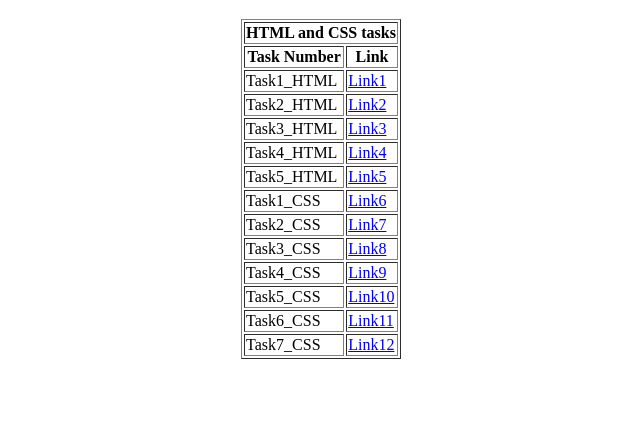
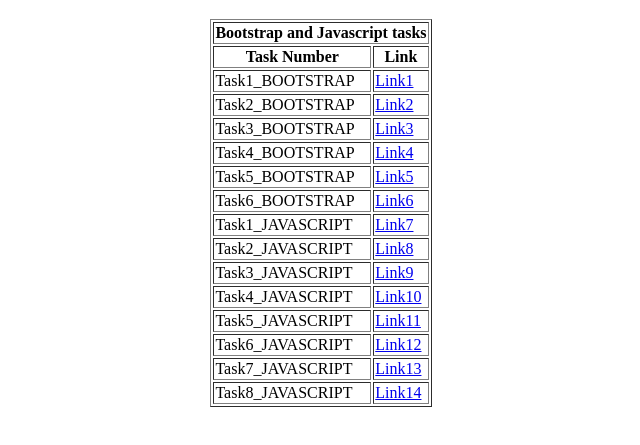
Before and after one commit to Bhavya-Choubey/Bootstrap_and_Javascript_Tasks, a plain HTML site: page index.html in a window 1280 px wide. Shown: the part 61-506 px from the top of the page, without its empty margins (319-959 px from the left). Drawn offline with Linux system fonts and the light colour scheme.

Commit message:
Update index.html

```diff
--- a/index.html
+++ b/index.html
@@ -10,7 +10,7 @@
         <h1>Index Page</h1>
         <table border="1">
             <tr>
-                <th colspan="2">HTML and CSS tasks</th>
+                <th colspan="2">Bootstrap and Javascript tasks</th>
             </tr>
             <tr>
                 <th>Task Number</th>
@@ -18,63 +18,72 @@
             </tr>
 
             <tr>
-                <td>Task1_HTML</td>
-                <td><a href="./Task1_html.html">Link1</a></td>
+                <td>Task1_BOOTSTRAP</td>
+                <td><a href="Task1_bs.html">Link1</a></td>
             </tr>
 
             <tr>
-                <td>Task2_HTML</td>
-                <td><a href="./Task2_html.html">Link2</a></td>
+                <td>Task2_BOOTSTRAP</td>
+                <td><a href="Task2_bs.html">Link2</a></td>
             </tr>
 
             <tr>
-                <td>Task3_HTML</td>
-                <td><a href="./Task3_html.html">Link3</a></td>
+                <td>Task3_BOOTSTRAP</td>
+                <td><a href="Task3_bs.html">Link3</a></td>
             </tr>
 
             <tr>
-                <td>Task4_HTML</td>
-                <td><a href="./Task4_html.html">Link4</a></td>
+                <td>Task4_BOOTSTRAP</td>
+                <td><a href="Task4_bs.html">Link4</a></td>
             </tr>
 
             <tr>
-                <td>Task5_HTML</td>
-                <td><a href="./Task5_html.html">Link5</a></td>
+                <td>Task5_BOOTSTRAP</td>
+                <td><a href="Task5_bs.html">Link5</a></td>
             </tr>
 
             <tr>
-                <td>Task1_CSS</td>
-                <td><a href="./Task1_css.html">Link6</a></td>
+                <td>Task6_BOOTSTRAP</td>
+                <td><a href="Task6_bs.html">Link6</a></td>
             </tr>
 
             <tr>
-                <td>Task2_CSS</td>
-                <td><a href="./Task2_css.html">Link7</a></td>
+                <td>Task1_JAVASCRIPT</td>
+                <td><a href="Task1_js.html">Link7</a></td>
             </tr>
 
             <tr>
-                <td>Task3_CSS</td>
-                <td><a href="./Task3_css.html">Link8</a></td>
+                <td>Task2_JAVASCRIPT</td>
+                <td><a href="Task2_js.html">Link8</a></td>
             </tr>
 
             <tr>
-                <td>Task4_CSS</td>
-                <td><a href="./Task4_css.html">Link9</a></td>
+                <td>Task3_JAVASCRIPT</td>
+                <td><a href="Task3_js.html">Link9</a></td>
             </tr>
 
             <tr>
-                <td>Task5_CSS</td>
-                <td><a href="./Task5_css.html">Link10</a></td>
+                <td>Task4_JAVASCRIPT</td>
+                <td><a href="Task4_js.html">Link10</a></td>
             </tr>
 
             <tr>
-                <td>Task6_CSS</td>
-                <td><a href="./Task6_css.html">Link11</a></td>
+                <td>Task5_JAVASCRIPT</td>
+                <td><a href="Task5_js.html">Link11</a></td>
             </tr>
 
             <tr>
-                <td>Task7_CSS</td>
-                <td><a href="./Task7_css.html">Link12</a></td>
+                <td>Task6_JAVASCRIPT</td>
+                <td><a href="Task6_js.html">Link12</a></td>
+            </tr>
+
+            <td>Task7_JAVASCRIPT</td>
+                <td><a href="Task7_js.html">Link13</a></td>
+            </tr>
+
+             <tr>
+                <td>Task8_JAVASCRIPT</td>
+                <td><a href="Task8_js.html">Link14</a></td>
             </tr>
         </table>
     </center>
```
